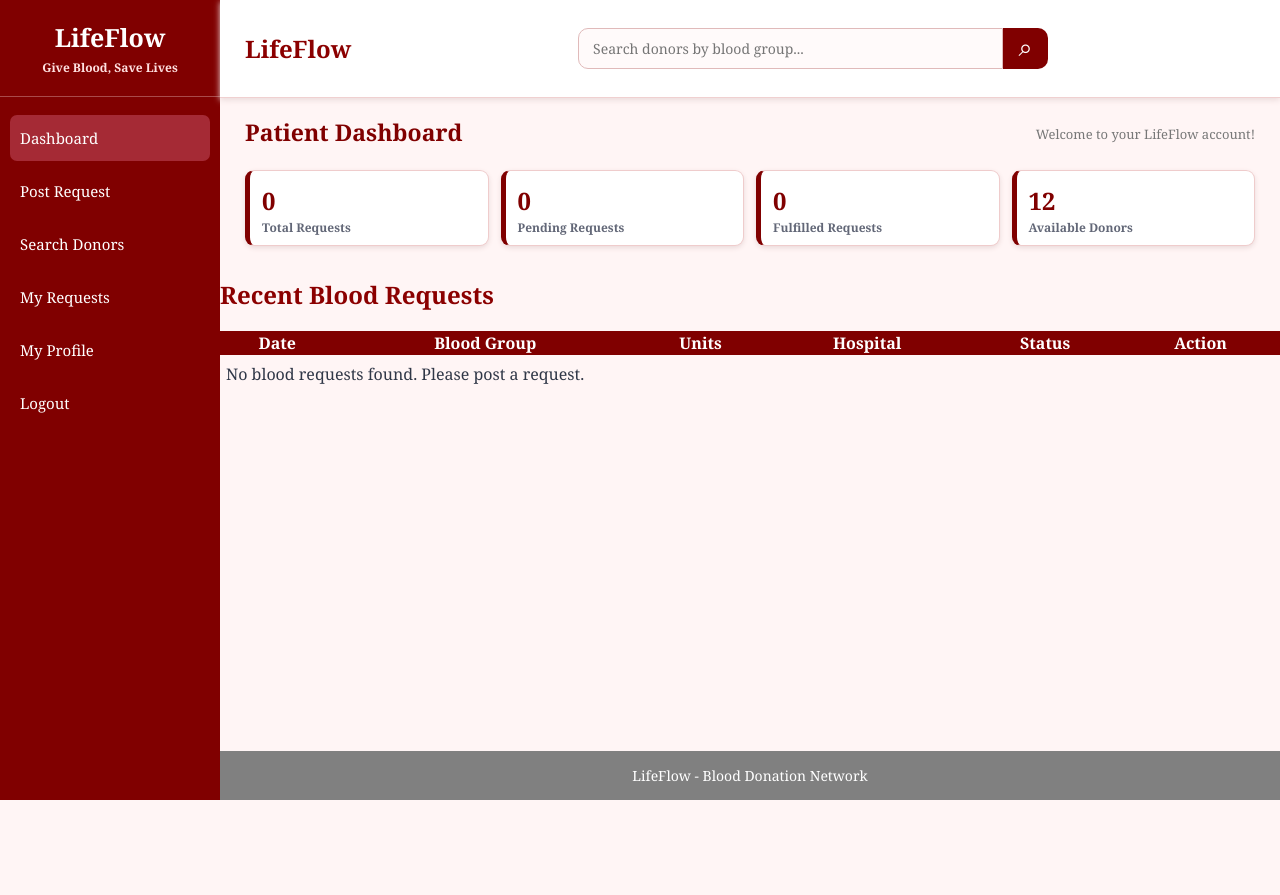
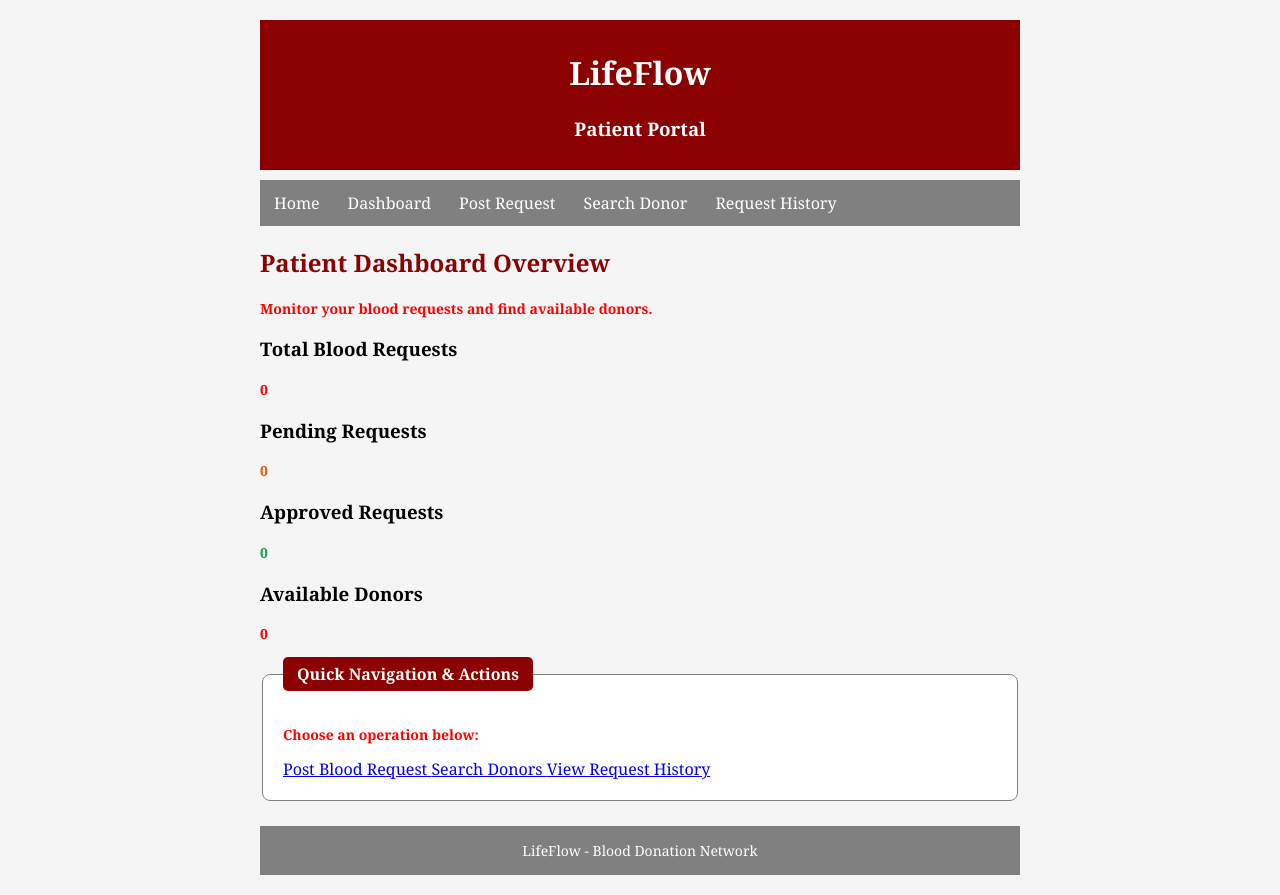
Before and after one commit to TanvirHosenNishat01-blip/WebTech_Project_Fall2026-27_GroupNumber-06-, a plain HTML site: page Page/PatientDashboard.html in a window 1280 px wide. Before the commit the page ends 800 px from the top, so only its background shows below. Drawn offline with Linux system fonts and the light colour scheme.

Commit message:
Revamp Patient Dashboard layout and features
Updated the Patient Dashboard layout and content, including new header, navigation, and summary cards.

```diff
--- a/Page/PatientDashboard.html
+++ b/Page/PatientDashboard.html
@@ -1,158 +1,98 @@
 <!DOCTYPE html>
-<html lang="en-US">
+<html lang="en">
 <head>
     <meta charset="UTF-8">
     <meta name="viewport" content="width=device-width, initial-scale=1.0">
 
+    <title>LifeFlow - Patient Dashboard</title>
+
     <link rel="stylesheet" href="../design/Style.css">
-    <script src="../JS/Common.js" defer></script>
-<script src="../JS/Patient.js" defer></script>
 
-    <title>Patient Dashboard - LifeFlow</title>
+    <script src="../JS/Common.js"></script>
+    <script src="../JS/Patient.js"></script>
+
 </head>
 
-<body>
+<body onload="loadPatientDashboard()">
 
-    <div class="dashboard-layout">
-
-        <!-- Sidebar -->
-        <div class="sidebar">
-
-            <div class="sidebar-logo">
-                <h2>LifeFlow</h2>
-                <p>Give Blood, Save Lives</p>
+    <!-- Header -->
+    <div class="header">
+        <h1>LifeFlow</h1>
+        <h3>Patient Portal</h3>
     </div>
 
-            <div class="sidebar-menu">
+    <!-- Navigation bar -->
+    <div class="topnav">
+        <a href="PatientRegistration.html">Home</a>
+        <a href="PatientDashboard.html" class="active">Dashboard</a>
+        <a href="PostBloodRequest.html">Post Request</a>
+        <a href="SearchDonors.html">Search Donor</a>
+        <a href="PatientRequestHistory.html">Request History</a>
+    </div>
 
-                <a href="PatientDashboard.html" class="active">Dashboard</a>
+    <!-- Main container -->
+    <div class="container">
 
-                <a href="PostBloodRequest.html">Post Request</a>
+        <h2>Patient Dashboard Overview</h2>
 
-                <a href="SearchDonors.html">Search Donors</a>
+        <p class="dashboard-description">
+            Monitor your blood requests and find available donors.
+        </p>
 
-                <a href="PatientRequestHistory.html">My Requests</a>
+        <!-- Dashboard summary cards -->
+        <div class="card-grid">
 
-                <a href="PatientRegistration.html">My Profile</a>
+            <div class="metric-card">
+                <h3>Total Blood Requests</h3>
+                <p id="metric_totalRequests">0</p>
+            </div>
 
-                <a href="PatientRegistration.html">Logout</a>
+            <div class="metric-card">
+                <h3>Pending Requests</h3>
+                <p id="metric_pendingRequests" style="color: #ea580c;">0</p>
+            </div>
 
+            <div class="metric-card">
+                <h3>Approved Requests</h3>
+                <p id="metric_approvedRequests" style="color: #16a34a;">0</p>
+            </div>
+
+            <div class="metric-card">
+                <h3>Available Donors</h3>
+                <p id="metric_availableDonors">0</p>
             </div>
 
         </div>
 
+        <!-- Quick navigation -->
+        <fieldset>
 
-        <!-- Main Content -->
-        <div class="main-content">
+            <legend>Quick Navigation & Actions</legend>
 
-            <!-- Header and Search Bar -->
-            <div class="topbar">
+            <p class="action-description">
+                Choose an operation below:
+            </p>
 
-                <h2>LifeFlow</h2>
+            <a href="PostBloodRequest.html" class="btn btn-primary">
+                Post Blood Request
+            </a>
 
-                <form class="search-box" onsubmit="return searchDonors()">
+            <a href="SearchDonors.html" class="btn btn-primary">
+                Search Donors
+            </a>
 
-                    <input type="text" id="DonorSearch"
-                        placeholder="Search donors by blood group...">
+            <a href="PatientRequestHistory.html" class="btn btn-primary">
+                View Request History
+            </a>
 
-                   <button type="submit" aria-label="Search">
-                       ⌕
-                   </button>
-
-                </form>
-
-
+        </fieldset>
 
     </div>
-
-
-            <!-- Page Heading -->
-            <div class="page-heading">
-
-                <h2>Patient Dashboard</h2>
-
-                <p>Welcome to your LifeFlow account!</p>
-
-            </div>
-
-
-            <!-- Summary Cards -->
-            <div class="dashboard-cards">
-
-                <div class="dashboard-card">
-                    <h1 id="TotalRequests">0</h1>
-                    <h3>Total Requests</h3>
-                </div>
-
-                <div class="dashboard-card">
-                    <h1 id="PendingRequests">0</h1>
-                    <h3>Pending Requests</h3>
-                </div>
-
-                <div class="dashboard-card">
-                    <h1 id="FulfilledRequests">0</h1>
-                    <h3>Fulfilled Requests</h3>
-                </div>
-
-                <div class="dashboard-card">
-                    <h1 id="AvailableDonors">12</h1>
-                    <h3>Available Donors</h3>
-                </div>
-
-            </div>
-
-
-            <!-- Recent Blood Requests -->
-            <div class="requests-panel">
-
-                <h2>Recent Blood Requests</h2>
-
-
-
-                <div class="table-container">
-
-                    <table class="request-table">
-
-                        <thead>
-                            <tr>
-                                <th>Date</th>
-                                <th>Blood Group</th>
-                                <th>Units</th>
-                                <th>Hospital</th>
-                                <th>Status</th>
-                                <th>Action</th>
-                            </tr>
-                        </thead>
-
-                        <tbody id="RecentRequests">
-
-                            <tr>
-                                <td colspan="6" class="empty-message">
-                                    No blood requests found.
-                                </td>
-                            </tr>
-
-                        </tbody>
-
-                    </table>
-
-                </div>
-
-            </div>
-
-
-            <!-- Message -->
-            <p id="DashboardMessage"></p>
-
 
     <!-- Footer -->
     <div class="footer">
         <h5>LifeFlow - Blood Donation Network</h5>
     </div>
 
-        </div>
-
-    </div>
-
 </body>
 </html>
```
Lines whose indentation alone changed are shown as unchanged.
